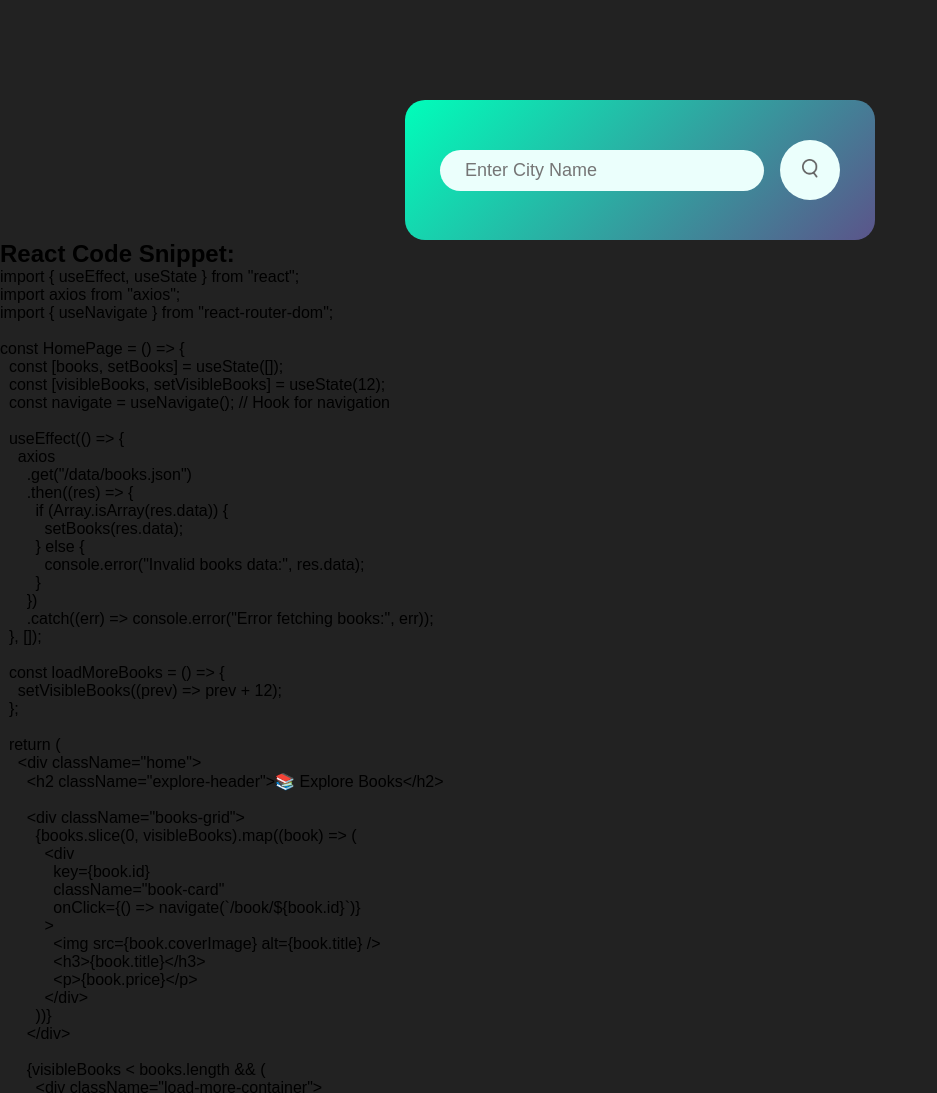
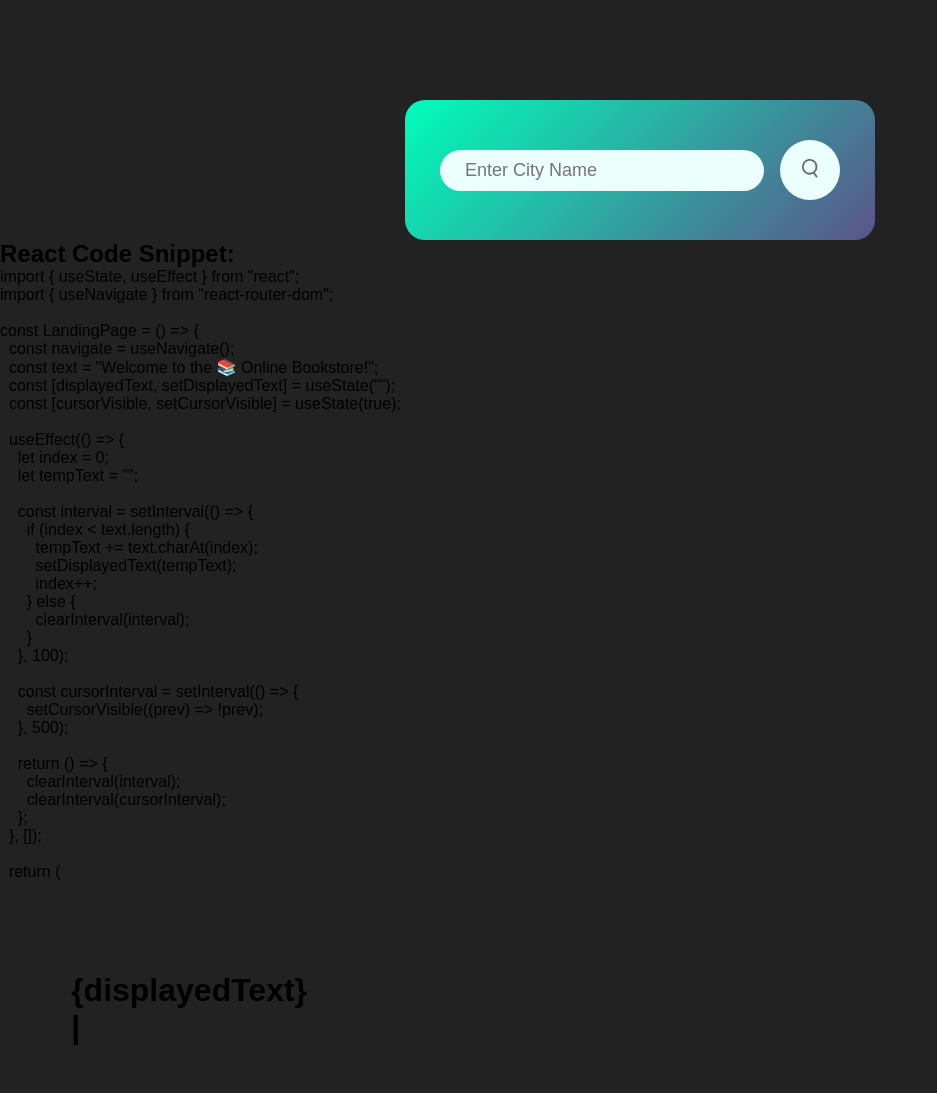
Before and after one commit to yashesh-04/weatherapp, a plain HTML site: page index.html in a window 1280 px wide. Shown: the top 1093 px of the page, without its empty margins (0-937 px from the left). Drawn offline with Linux system fonts and the light colour scheme.

Commit message:
Update index.html

```diff
--- a/index.html
+++ b/index.html
@@ -1,13 +1,11 @@
 <!DOCTYPE html>
 <html lang="en">
-
 <head>
     <meta charset="UTF-8">
     <meta name="viewport" content="width=device-width, initial-scale=1.0">
     <title>Weather App</title>
     <link rel="stylesheet" href="style.css">
 </head>
-
 <body>
     <div class="card">
         <div class="search">
@@ -29,7 +27,6 @@
                         <p>Humidity</p>
                     </div>
                 </div>
-
                 <div class="col">
                     <img src="images/wind.png" alt="humidity">
                     <div>
@@ -45,62 +42,52 @@
     <div class="code-container">
         <h2>React Code Snippet:</h2>
         <pre id="code-snippet">
-import { useEffect, useState } from "react";
-import axios from "axios";
+import { useState, useEffect } from "react";
 import { useNavigate } from "react-router-dom";
 
-const HomePage = () => {
-  const [books, setBooks] = useState([]);
-  const [visibleBooks, setVisibleBooks] = useState(12);
-  const navigate = useNavigate(); // Hook for navigation
+const LandingPage = () => {
+  const navigate = useNavigate();
+  const text = "Welcome to the 📚 Online Bookstore!";
+  const [displayedText, setDisplayedText] = useState("");
+  const [cursorVisible, setCursorVisible] = useState(true);
 
   useEffect(() => {
-    axios
-      .get("/data/books.json")
-      .then((res) => {
-        if (Array.isArray(res.data)) {
-          setBooks(res.data);
-        } else {
-          console.error("Invalid books data:", res.data);
-        }
-      })
-      .catch((err) => console.error("Error fetching books:", err));
+    let index = 0;
+    let tempText = "";
+
+    const interval = setInterval(() => {
+      if (index < text.length) {
+        tempText += text.charAt(index);
+        setDisplayedText(tempText);
+        index++;
+      } else {
+        clearInterval(interval);
+      }
+    }, 100);
+
+    const cursorInterval = setInterval(() => {
+      setCursorVisible((prev) => !prev);
+    }, 500);
+
+    return () => {
+      clearInterval(interval);
+      clearInterval(cursorInterval);
+    };
   }, []);
 
-  const loadMoreBooks = () => {
-    setVisibleBooks((prev) => prev + 12);
-  };
-
   return (
-    &lt;div className="home"&gt;
-      &lt;h2 className="explore-header"&gt;📚 Explore Books&lt;/h2&gt;
-
-      &lt;div className="books-grid"&gt;
-        {books.slice(0, visibleBooks).map((book) => (
-          &lt;div
-            key={book.id}
-            className="book-card"
-            onClick={() => navigate(`/book/${book.id}`)}
-          &gt;
-            &lt;img src={book.coverImage} alt={book.title} /&gt;
-            &lt;h3&gt;{book.title}&lt;/h3&gt;
-            &lt;p&gt;{book.price}&lt;/p&gt;
-          &lt;/div&gt;
-        ))}
-      &lt;/div&gt;
-
-      {visibleBooks &lt; books.length && (
-        &lt;div className="load-more-container"&gt;
-          &lt;button className="load-more" onClick={loadMoreBooks}&gt;
-            Load More
-          &lt;/button&gt;
-        &lt;/div&gt;
-      )}
-    &lt;/div&gt;
+    <div className="landing">
+      <h1>
+        {displayedText}
+        <span className={cursorVisible ? "cursor" : ""}>|</span>
+      </h1>
+      <p>Find, explore, and buy your favorite books with ease.</p>
+      <button onClick={() => navigate("/login")}>Login</button>
+    </div>
   );
 };
 
-export default HomePage;
+export default LandingPage;
         </pre>
         <button onclick="copyCode()">Copy Code</button>
     </div>
@@ -113,7 +100,5 @@ export default HomePage;
             });
         }
     </script>
-
 </body>
-
 </html>
```
